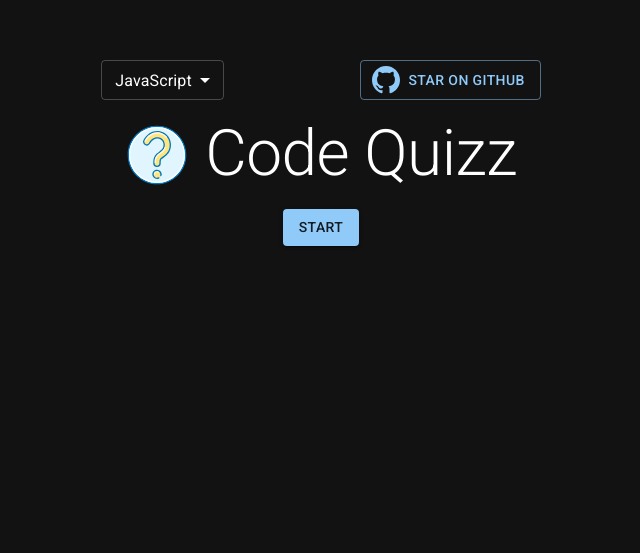
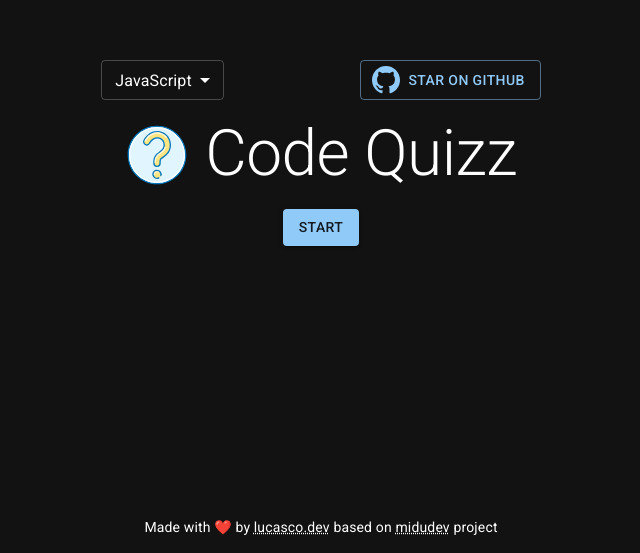
Before and after one commit to isaias-alt/code-quizz, a React (Vite) app: page / in a window 1280 px wide. Shown: the part 247-800 px from the top of the page, without its empty margins (319-959 px from the left). Built offline with nearby package versions, Linux system fonts and the light colour scheme; no server answers; a web font is replaced by a local one.

Commit message:
add footer

```diff
--- a/src/App.tsx
+++ b/src/App.tsx
@@ -1,4 +1,5 @@
 import "./App.css";
+import { Footer } from "./components/Footer";
 import { Header } from "./components/Header";
 import { StartScreen } from "./components/StartScreen";
 
@@ -8,6 +9,7 @@ function App() {
     <main>
       <Header />
       <StartScreen />
+      <Footer />
     </main>
   );
 }
--- /dev/null
+++ b/src/components/Footer.tsx
@@ -0,0 +1,39 @@
+import { Box, Typography } from "@mui/material";
+
+export const Footer = () => {
+  return (
+    <Box
+      component="footer"
+      sx={{
+        width: "100%",
+        position: "fixed",
+        bottom: 0,
+        left: 0,
+        textAlign: "center",
+        padding: "1rem",
+      }}
+    >
+      <Typography variant="body2">
+        Made with ❤️ by{" "}
+        <a
+          href="https://lucasco.dev"
+          target="_blank"
+          rel="noopener noreferrer"
+          style={{ color: "inherit", textDecoration: "dotted underline" }}
+        >
+          lucasco.dev
+        </a>{" "}
+        based on{" "}
+        <a
+          href="https://www.youtube.com/watch?v=p2wF2wRjcN0"
+          target="_blank"
+          rel="noopener noreferrer"
+          style={{ color: "inherit", textDecoration: "dotted underline" }}
+        >
+          midudev
+        </a>{" "}
+        project
+      </Typography>
+    </Box>
+  );
+};
```
